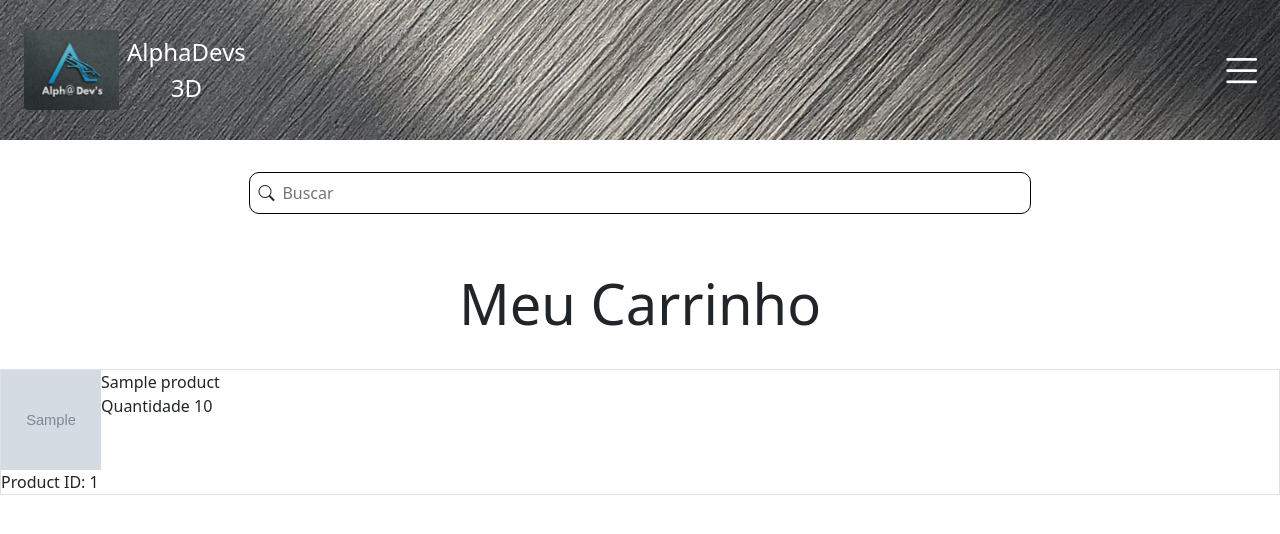
After one commit to Gustavodeoliveiraa/alphadevs, a Django app: page /mycart/list in a window 1280 px wide. The commit adds this page. Shown: the top 534 px of the page. Run offline with Django 5.2, Linux system fonts and the light colour scheme; a user stored in the database is signed in; tables that the repository leaves empty hold one stand-in row (values such as "Sample post"); grey boxes marked "Sample" are stand-in pictures; some libraries are stand-ins or nearby versions.

Commit message:
feat(cart): added logic to display items in the shopping cart

```diff
--- /dev/null
+++ b/cart/templates/list_cart.html
@@ -0,0 +1,26 @@
+{% extends "base.html" %}
+
+{% block nav %}
+    {% include "components/nav.html" %}
+    {% include "components/search_input.html" %}
+{% endblock nav %}
+
+{% block content %}
+    <div class="container-fluid text-center ">
+        <h1 class="display-4 pt-4 pb-4">Meu Carrinho</h1>
+    </div>
+
+    {% for carItem in cart %}
+        <div class="conteiner border d-flex mb-3">
+            <div class="cover-image">
+                <img src="{{carItem.product.images.first.images.url}}" alt="">
+                <p>Product ID: {{ carItem.product.pk }}</p>
+
+            </div>
+            <div class="list-infos">
+                <p>{{carItem.product.product_name}}</p>
+                <p>Quantidade {{carItem.quantity}}</p>
+            </div>
+        </div>
+    {% endfor %}
+{% endblock content %}
--- a/cart/urls.py
+++ b/cart/urls.py
@@ -2,5 +2,6 @@ from django.urls import path
 from . import views
 
 urlpatterns = [
-    path('mycart/', views.AddToCartView.as_view(), name='mycart')
+    path('mycart/', views.AddToCartView.as_view(), name='mycart'),
+    path('mycart/list', views.CartListView.as_view(), name='cart_list'),
 ]
--- a/cart/views.py
+++ b/cart/views.py
@@ -1,9 +1,12 @@
+from typing import Any
+from django.db.models.query import QuerySet
 from django.views import View
 from .models import Product, Cart, CartItem
-from django.urls import reverse
+from django.urls import reverse, reverse_lazy
 from django.contrib import messages
 from django.shortcuts import get_object_or_404, redirect
 from django.contrib.auth.mixins import LoginRequiredMixin
+from django.views.generic.list import ListView
 
 
 class AddToCartView(LoginRequiredMixin, View):
@@ -31,4 +34,18 @@ class AddToCartView(LoginRequiredMixin, View):
                 f"Erro ao adicionar o produto ao carrinho: {str(e)}"
             )
 
-        return redirect(reverse('products:detail', args=[product_id]))
+        return redirect(reverse_lazy('products:detail', args=[product_id]))
+
+
+class CartListView(ListView):
+    model = Cart
+    context_object_name = 'cart'
+    template_name = 'list_cart.html'
+
+    def get_queryset(self):
+        query = super().get_queryset()
+        query = CartItem.objects.filter(
+            cart__user=self.request.user
+        ).order_by('-id').select_related('product', 'cart')
+
+        return query
--- a/product/static/products/css/style.css
+++ b/product/static/products/css/style.css
@@ -248,6 +248,14 @@ a {
 }
 
 
+/* shopCart */
+.cover-image img{
+    height: 100px;
+    width: 100px;
+}
+
+/* End shopCart */
+
 @media (min-width: 619px) {
 
     .container-products {
--- a/product/templates/components/nav.html
+++ b/product/templates/components/nav.html
@@ -43,7 +43,7 @@
                         </a>
                     </div>
                     <div class="container m-2">
-                        <a href="">
+                        <a href="{% url "cart_list" %}">
                             <i class="bi bi-cart3 fs-1">
                                 <p class="inline-flex  ps-2 fs-2">Carrinho</p>
                             </i>
@@ -109,7 +109,7 @@
             </li>
             </ul>
         {% endif %}
-        <a href="" class="text-white"><i class="bi bi-cart-fill fs-3"></i></a>
+        <a href="{% url "cart_list" %}" class="text-white"><i class="bi bi-cart-fill fs-3"></i></a>
 
     </div>
 </div>
```
